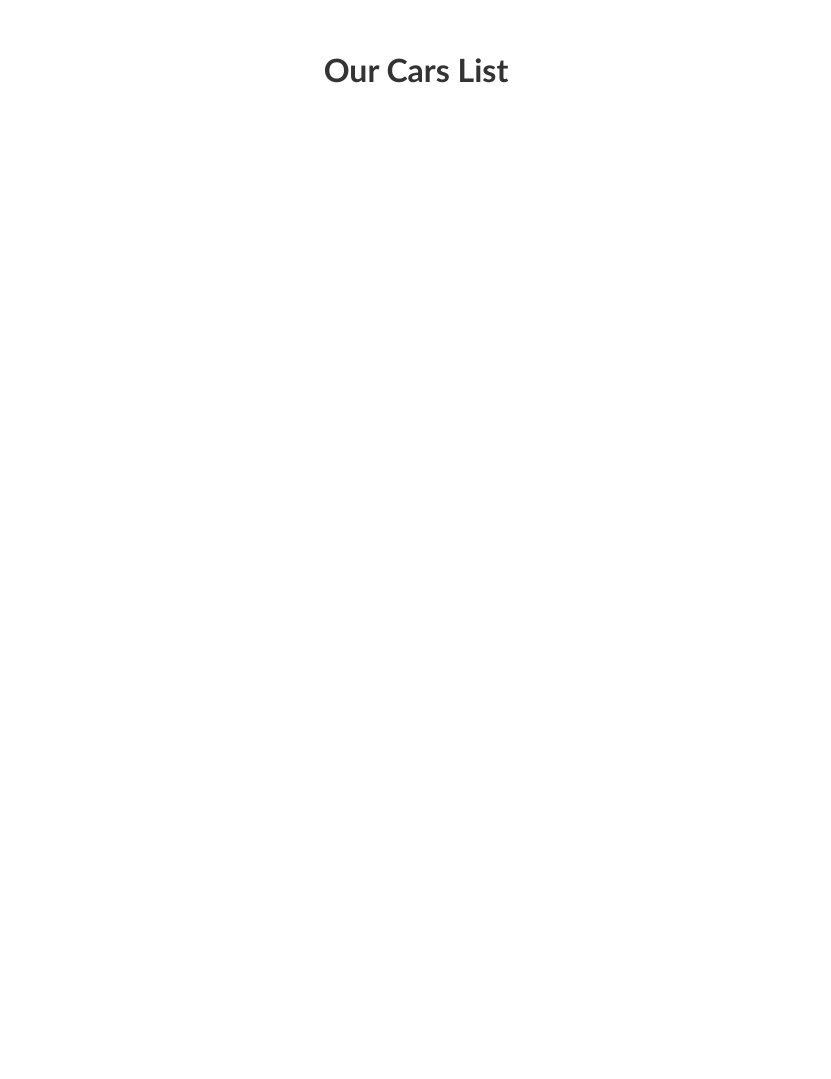
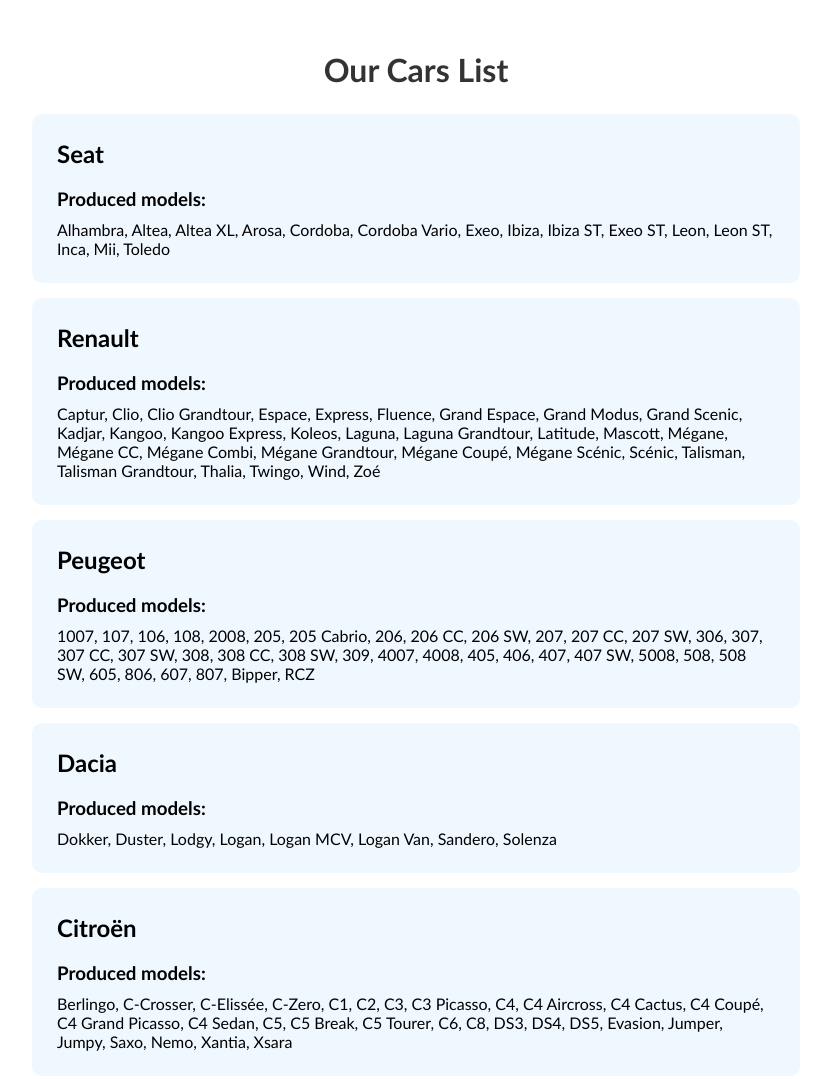
Before and after one commit to DiogenSin/JS, a plain HTML site: page Task 4/Index.html in a window 1280 px wide. Shown: the top 1079 px of the page, without its empty margins (224-1055 px from the left). Before the commit the page ends 800 px from the top, so only its background shows below. Drawn offline with Linux system fonts and the light colour scheme.

Commit message:
Atlikta ketvirta užduotis

```diff
--- a/Task 4/script.js
+++ b/Task 4/script.js
@@ -10,3 +10,27 @@
 -------------------------------------------------------------------------- */
 
 const ENDPOINT = 'cars.json';
+
+fetch(ENDPOINT)
+    .then (res => res.json())
+    .then (data => {
+        data.forEach(brand => {
+            console.log(brand)
+
+            let producer = brand.brand
+            let producedModels = []
+            brand.models.forEach(model => {
+                producedModels.push(' ' + model)
+            })
+
+            document.getElementById('output').innerHTML += `
+            <div class="producerCard">
+                <h2>${producer}</h2>
+                <div id="info">
+                    <h3>Produced models:</h3>
+                    <p>${producedModels}</p>
+                </div>
+            </div>
+            `
+        });
+    })
--- a/Task 4/style.css
+++ b/Task 4/style.css
@@ -21,9 +21,35 @@
   display: flex;
   flex-direction: column;
   align-items: center;
+  gap: 25px;
 }
 
 .container h1 {
   margin-top: 50px;
   color: #333;
 }
+
+#output {
+  display: flex;
+  flex-direction: column;
+  gap: 15px;
+  width: 60%;
+  margin-bottom: 50px;
+}
+
+.producerCard {
+  background-color: aliceblue;
+  border-radius: 10px;
+  padding: 25px;
+  display: flex;
+  flex-direction: column;
+  gap: 20px;
+}
+
+.producerCard h3{
+  margin-bottom: 10px;
+}
+
+.producerCard:hover {
+  background-color: rgb(236, 239, 241);
+}
```
Also changed, not shown: Task 4/data.json (added, +19 -0 lines).
